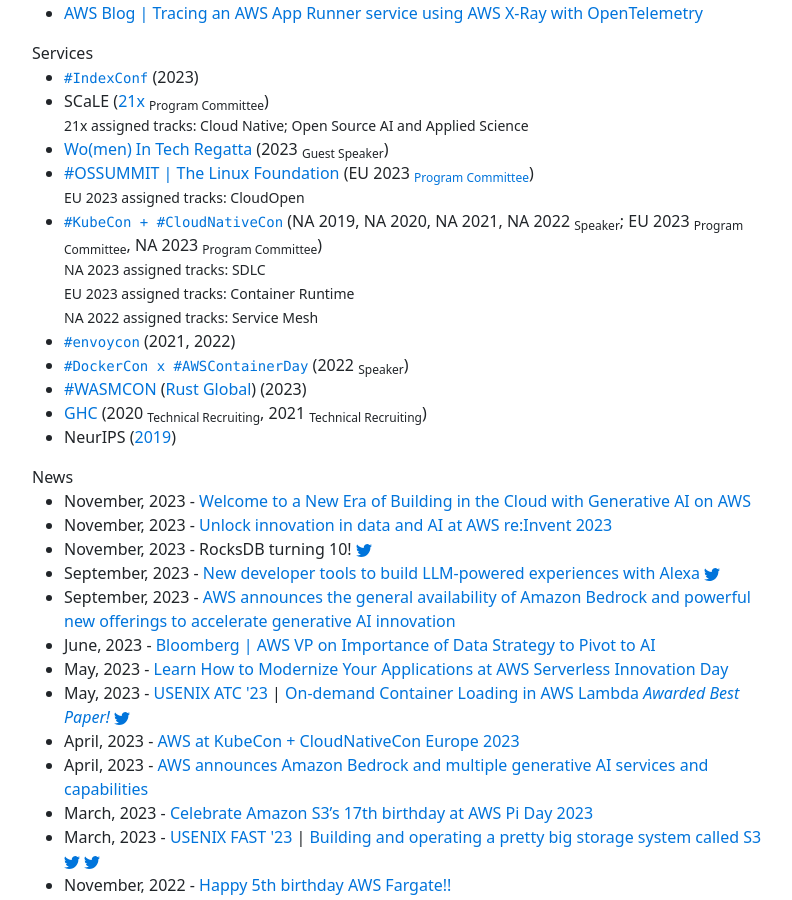
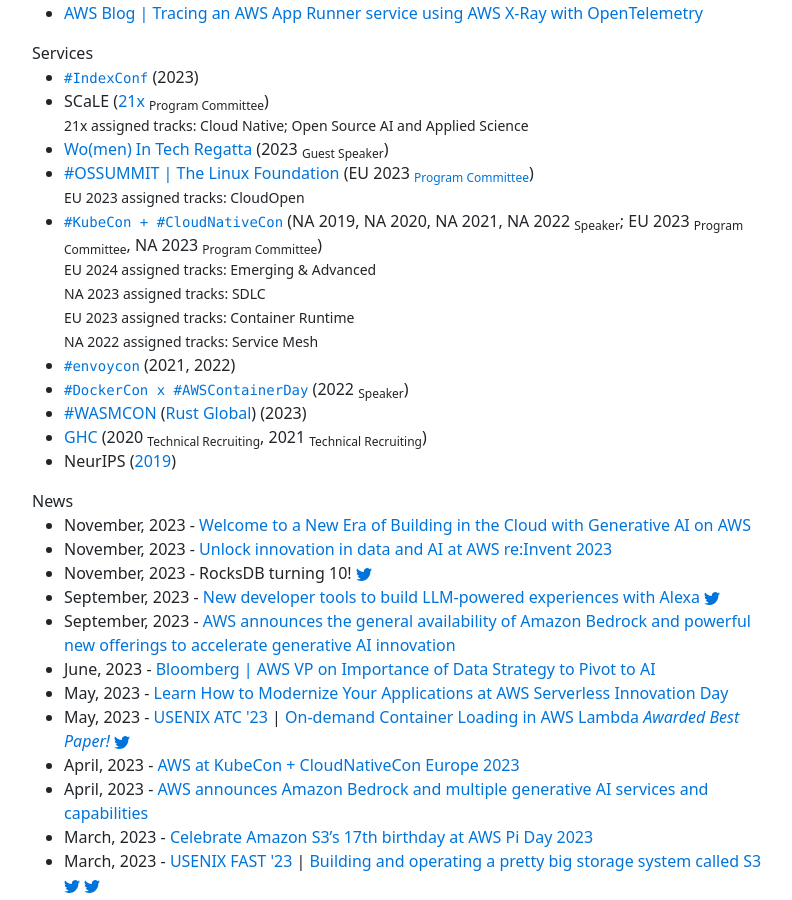
Before and after one commit to gfw001/gfw001.github.io, a Jekyll site: the page index.html, which Jekyll copies as it is, in a window 1280 px wide and 900 px high, scrolled down 1345 px. Shown: the whole window, without its empty margins (50-842 px from the left). Built offline with Jekyll 4.4.1, drawn with Linux system fonts in a browser that asks for light colours.

Commit message:
Update index.html

```diff
--- a/index.html
+++ b/index.html
@@ -271,6 +271,7 @@
 	</li>
 	<li>
 		<code><a href="https://events.linuxfoundation.org/kubecon-cloudnativecon-north-america/">#KubeCon + #CloudNativeCon</a></code> (NA 2019, NA 2020, NA 2021, NA 2022 <sub>Speaker</sub>; EU 2023 <sub>Program Committee</sub>, NA 2023 <sub>Program Committee</sub>)<br>
+		<small>EU 2024 assigned tracks: Emerging & Advanced</small> <br>
 		<small>NA 2023 assigned tracks: SDLC</small> <br>
 		<small>EU 2023 assigned tracks: Container Runtime</small> <br>
 		<small>NA 2022 assigned tracks: Service Mesh</small>
```
